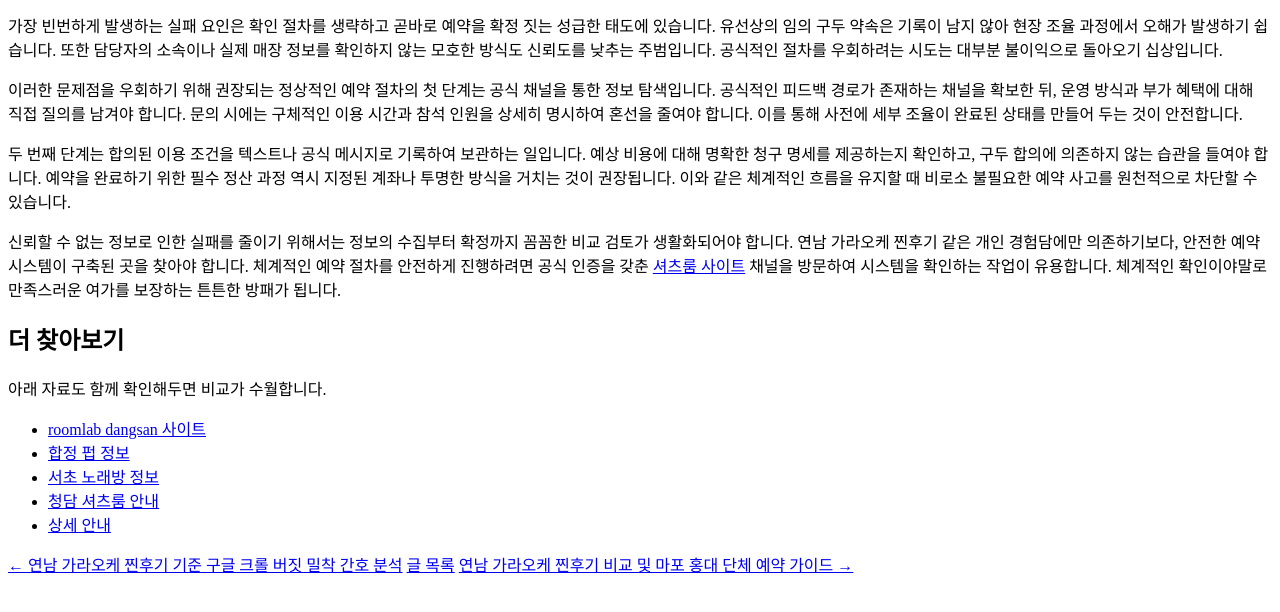
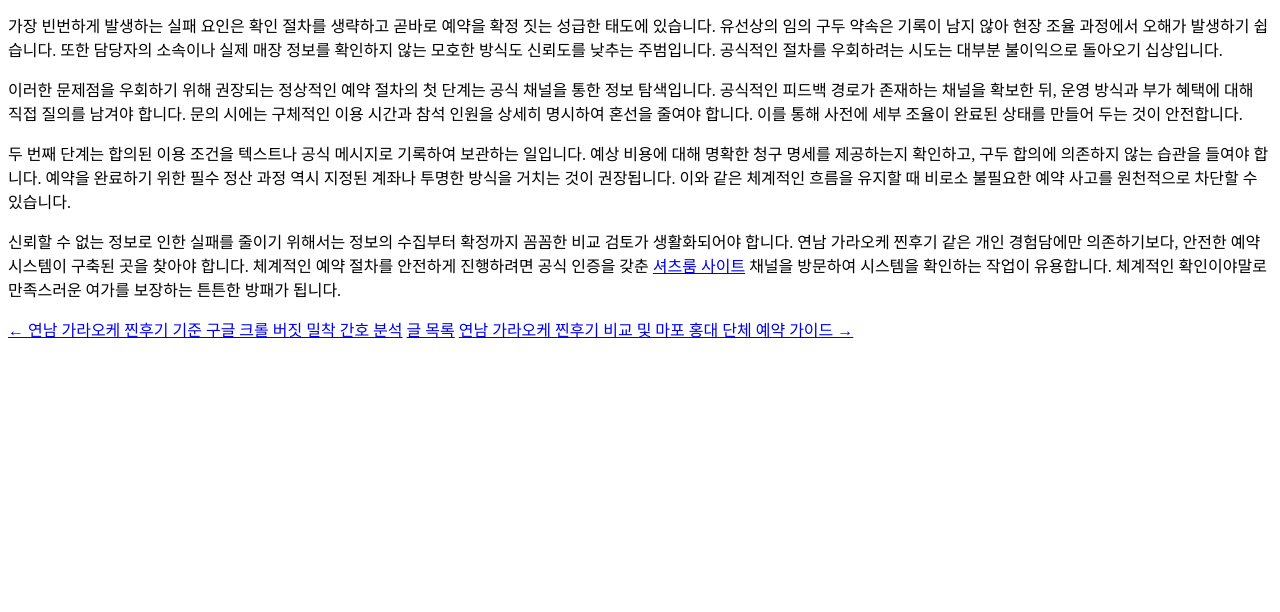
Before and after one commit to tidalhss-star/bp-t3b01-yn-karaoke-real2, a plain HTML site: page posts/gemini-coverage-20260719-0359.html in a window 1280 px wide. Shown: the part 164-776 px from the top of the page. Drawn offline with Linux system fonts and the light colour scheme.

Commit message:
deploy: garbage-free snapshot 2026-08-26T19:14:51.514Z

```diff
--- a/posts/gemini-coverage-20260719-0359.html
+++ b/posts/gemini-coverage-20260719-0359.html
@@ -17,17 +17,7 @@
 <p>이러한 문제점을 우회하기 위해 권장되는 정상적인 예약 절차의 첫 단계는 공식 채널을 통한 정보 탐색입니다. 공식적인 피드백 경로가 존재하는 채널을 확보한 뒤, 운영 방식과 부가 혜택에 대해 직접 질의를 남겨야 합니다. 문의 시에는 구체적인 이용 시간과 참석 인원을 상세히 명시하여 혼선을 줄여야 합니다. 이를 통해 사전에 세부 조율이 완료된 상태를 만들어 두는 것이 안전합니다.</p>
 <p>두 번째 단계는 합의된 이용 조건을 텍스트나 공식 메시지로 기록하여 보관하는 일입니다. 예상 비용에 대해 명확한 청구 명세를 제공하는지 확인하고, 구두 합의에 의존하지 않는 습관을 들여야 합니다. 예약을 완료하기 위한 필수 정산 과정 역시 지정된 계좌나 투명한 방식을 거치는 것이 권장됩니다. 이와 같은 체계적인 흐름을 유지할 때 비로소 불필요한 예약 사고를 원천적으로 차단할 수 있습니다.</p>
 <p>신뢰할 수 없는 정보로 인한 실패를 줄이기 위해서는 정보의 수집부터 확정까지 꼼꼼한 비교 검토가 생활화되어야 합니다. 연남 가라오케 찐후기 같은 개인 경험담에만 의존하기보다, 안전한 예약 시스템이 구축된 곳을 찾아야 합니다. 체계적인 예약 절차를 안전하게 진행하려면 공식 인증을 갖춘 <a class="anchor-link" href="https://maphoshirts.space/">셔츠룸 사이트</a> 채널을 방문하여 시스템을 확인하는 작업이 유용합니다. 체계적인 확인이야말로 만족스러운 여가를 보장하는 튼튼한 방패가 됩니다.</p>
-<section class="r-a14254">
-<h2>더 찾아보기</h2>
-<p>아래 자료도 함께 확인해두면 비교가 수월합니다.</p>
-<ul>
-  <li><a href="https://roomlab-dangsan.xyz/">roomlab dangsan 사이트</a></li>
-  <li><a href="https://best-hapjeong-pub.xyz/">합정 펍 정보</a></li>
-  <li><a href="https://best-seocho-karaoke.xyz/">서초 노래방 정보</a></li>
-  <li><a href="https://cheongdam-shirts-zone.xyz/">청담 셔츠룸 안내</a></li>
-  <li><a href="https://nrb-apgujeong-guide.xyz/">상세 안내</a></li>
-</ul>
-</section>
+
     <nav class="post-pager" aria-label="글 이동">
       <a class="post-pager__prev" href="../posts/gemini-coverage-20260719-0358.html">← 연남 가라오케 찐후기 기준 구글 크롤 버짓 밀착 간호 분석</a>
       <a class="post-pager__index" href="../posts.html">글 목록</a>
```
Also changed, not shown: posts/gemini-coverage-20260719-0349.html (+0 -1 lines), posts/gemini-coverage-20260719-0360.html (+0 -2 lines).
